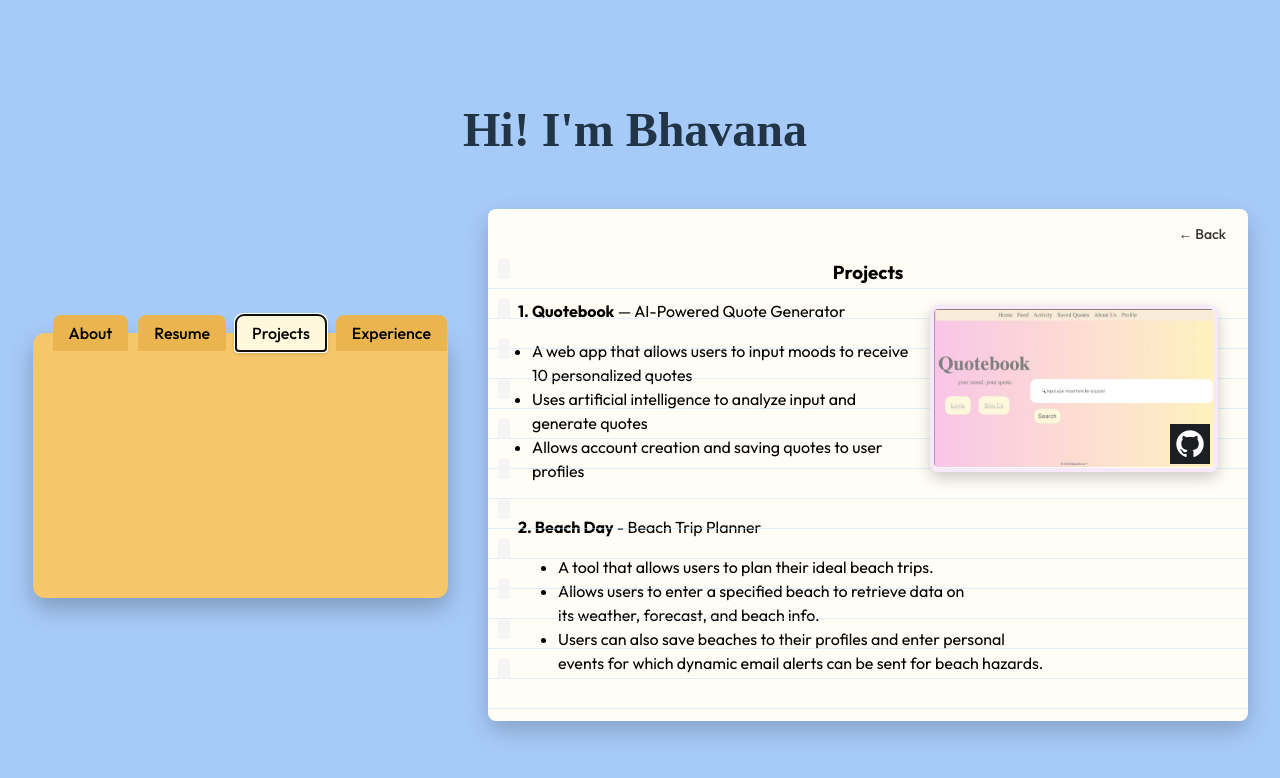
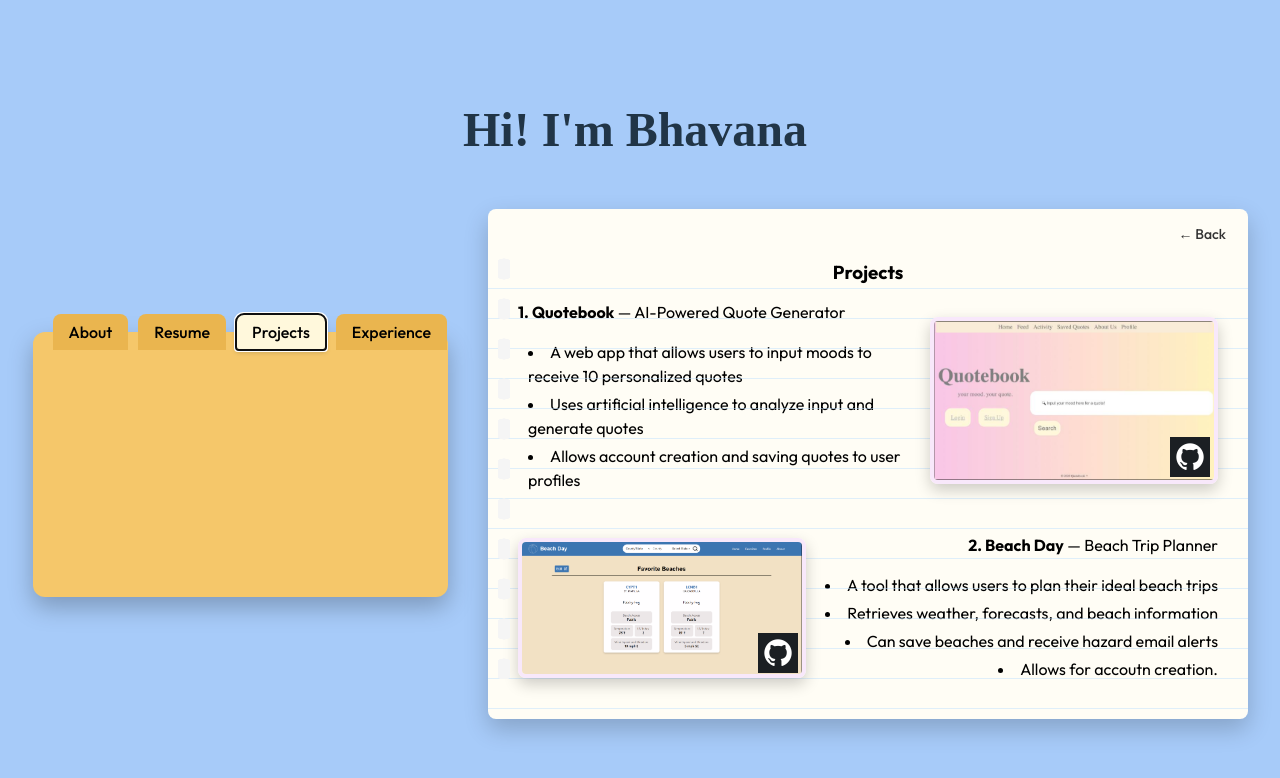
Before and after one commit to bhavana-pixel/portfolio, a React (Vite) app: page / in a window 1280 px wide. Both pictures are taken after a click on the button "Projects". Shown: the top 778 px of the page. Built offline with nearby package versions, Linux system fonts and the light colour scheme.

Commit message:
Added completed beach day project.

```diff
--- a/src/Folder.css
+++ b/src/Folder.css
@@ -244,6 +244,7 @@
   display: flex;
   align-items: flex-start;
   gap: 20px;
+  width:100%;
 }
 
 .project-text {
@@ -294,6 +295,38 @@
   transition: transform 0.2s;
 }
 
+.project-row-reverse{
+  flex-direction: row-reverse;
+  justify-content: flex-end;
+  display: flex;
+}
+
+.project-row-reverse .project-text{
+  text-align:right;
+}
+
+.project-row {
+  align-items: center;
+  margin-bottom: 6%;
+}
+
+.project-text ul {
+  padding-left: 10px;
+  margin: 0;
+  list-style-position: inside;
+}
+
+.project-text li {
+  margin-bottom: 4px;
+}
+
+.github-logo-2 {
+  width: 40px;
+  height: 40px;
+  transition: transform 0.2s;
+  position:relative;
+  margin-bottom: 12%;
+}
 
 @keyframes photoFadeIn{
   to{
--- a/src/Folder.jsx
+++ b/src/Folder.jsx
@@ -81,12 +81,12 @@ export default function Folder() {
   <div className="projects-layout">
     <h3>Projects</h3>
 
+    {/* Project 1 */}
     <div className="project-row">
       <div className="project-text">
         <p>
           <strong>1. Quotebook</strong> — AI-Powered Quote Generator
         </p>
-
         <ul>
           <li>A web app that allows users to input moods to receive 10 personalized quotes</li>
           <li>Uses artificial intelligence to analyze input and generate quotes</li>
@@ -94,14 +94,12 @@ export default function Folder() {
         </ul>
       </div>
 
-    {/* Image + GitHub logo wrapper */}
       <div className="project-image-wrapper">
         <img
           src="/quotebook.jpg"
           alt="Quotebook project"
           className="project-image"
         />
-
         <a
           href="https://github.com/quote-generator-devs/quote-generator"
           target="_blank"
@@ -117,17 +115,39 @@ export default function Folder() {
       </div>
     </div>
 
-      <div className = "project-two">
+    {/* Project 2 */}
+    <div className="project-row-reverse">
+      <div className="project-text">
         <p>
-          <strong> 2. Beach Day </strong> - Beach Trip Planner
+          <strong>2. Beach Day</strong> — Beach Trip Planner
+        </p>
         <ul>
-            <li> A tool that allows users to plan their ideal beach trips. </li>
-            <li> Allows users to enter a specified beach to retrieve data on <br></br>
-                  its weather, forecast, and beach info.</li>
-            <li> Users can also save beaches to their profiles and enter personal <br></br>
-                  events for which dynamic email alerts can be sent for beach hazards. </li>
+          <li>A tool that allows users to plan their ideal beach trips</li>
+          <li>Retrieves weather, forecasts, and beach information</li>
+          <li>Can save beaches and receive hazard email alerts</li>
+          <li> Allows for accoutn creation.</li>
         </ul>
-        </p>
+      </div>
+
+      <div className="project-image-wrapper">
+        <img
+          src="/beachday.jpg"
+          alt="Beach Day project"
+          className="project-image"
+        />
+        <a
+          href="https://github.com/WVU-CS330-2025-01-Group01/beach-day"
+          target="_blank"
+          rel="noopener noreferrer"
+          className="github-link"
+        >
+          <img
+            src="/github-logo.png"
+            alt="GitHub Repository"
+            className="github-logo-2"
+          />
+        </a>
+      </div>
     </div>
   </div>
 )}
```
Also changed, not shown: public/beachday.jpg (added). Lines whose indentation alone changed are shown as unchanged.
